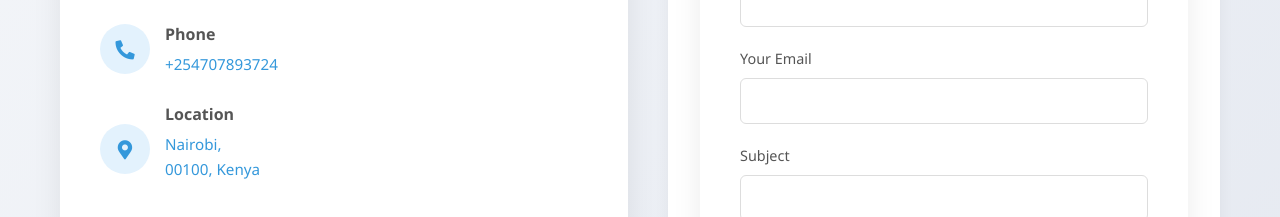
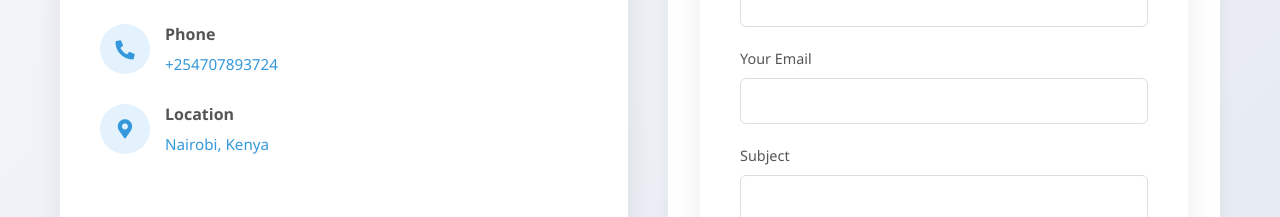
Before and after one commit to Mbarak-jr/Mohammed-Portfolio, a plain HTML site: page index.html in a window 1280 px wide. Shown: the part 7696-7913 px from the top of the page. Drawn offline with Linux system fonts and the light colour scheme.

Commit message:
Update contact information section

```diff
--- a/index.html
+++ b/index.html
@@ -334,7 +334,8 @@
                     <div class="project-content">
                         <h3 class="project-title">Kenya Farmers E-commerce Platform</h3>
                         <p class="project-description">Developed an agricultural marketplace connecting local farmers
-                        directly with buyers, featuring inventory management, payment processing, and delivery tracking.
+                            directly with buyers, featuring inventory management, payment processing, and delivery
+                            tracking.
                         </p>
                         <div class="project-tech">
                             <span>React</span>
@@ -376,7 +377,8 @@
                     <div class="project-content">
                         <h3 class="project-title">Movie Explorer App</h3>
                         <p class="project-description">Built a comprehensive movie discovery application with search
-                        functionality, ratings, reviews, and personalized recommendations using machine learning.</p>
+                            functionality, ratings, reviews, and personalized recommendations using machine learning.
+                        </p>
                         <div class="project-tech">
                             <span>React</span>
                             <span>Python Flask</span>
@@ -489,7 +491,8 @@
             <h2 style="text-align: center; font-size: 2.5rem; margin-bottom: 15px; color: #2c3e50;">Get In Touch</h2>
             <p
                 style="text-align: center; max-width: 700px; margin: 0 auto 50px; font-size: 1.1rem; color: #555; line-height: 1.6;">
-            I'm currently available for freelance work or full-time positions. Whether you have a project to discuss or
+                I'm currently available for freelance work or full-time positions. Whether you have a project to discuss
+                or
                 just want to say hi, I'll do my best to get back to you!
             </p>
 
@@ -524,7 +527,8 @@
                             </div>
                             <div class="contact-text">
                                 <h4 style="margin: 0 0 5px 0; color: #555; font-size: 1rem;">Phone</h4>
-                            <p style="margin: 0; font-size: 0.95rem; color: #3498db; font-weight: 500;">+254707893724</p>
+                                <p style="margin: 0; font-size: 0.95rem; color: #3498db; font-weight: 500;">
+                                    +254707893724</p>
                             </div>
                         </div>
 
@@ -536,8 +540,7 @@
                             <div class="contact-text">
                                 <h4 style="margin: 0 0 5px 0; color: #555; font-size: 1rem;">Location</h4>
                                 <p style="margin: 0; font-size: 0.95rem; color: #3498db; font-weight: 500;">Nairobi,
-                                <br> 00100, Kenya</p>
-                            </p>
+                                    Kenya</p>
                             </div>
                         </div>
                     </div>
@@ -683,3 +686,5 @@
         }
     </script>
 </body>
+
+</html>
```
Lines whose indentation alone changed are shown as unchanged.
